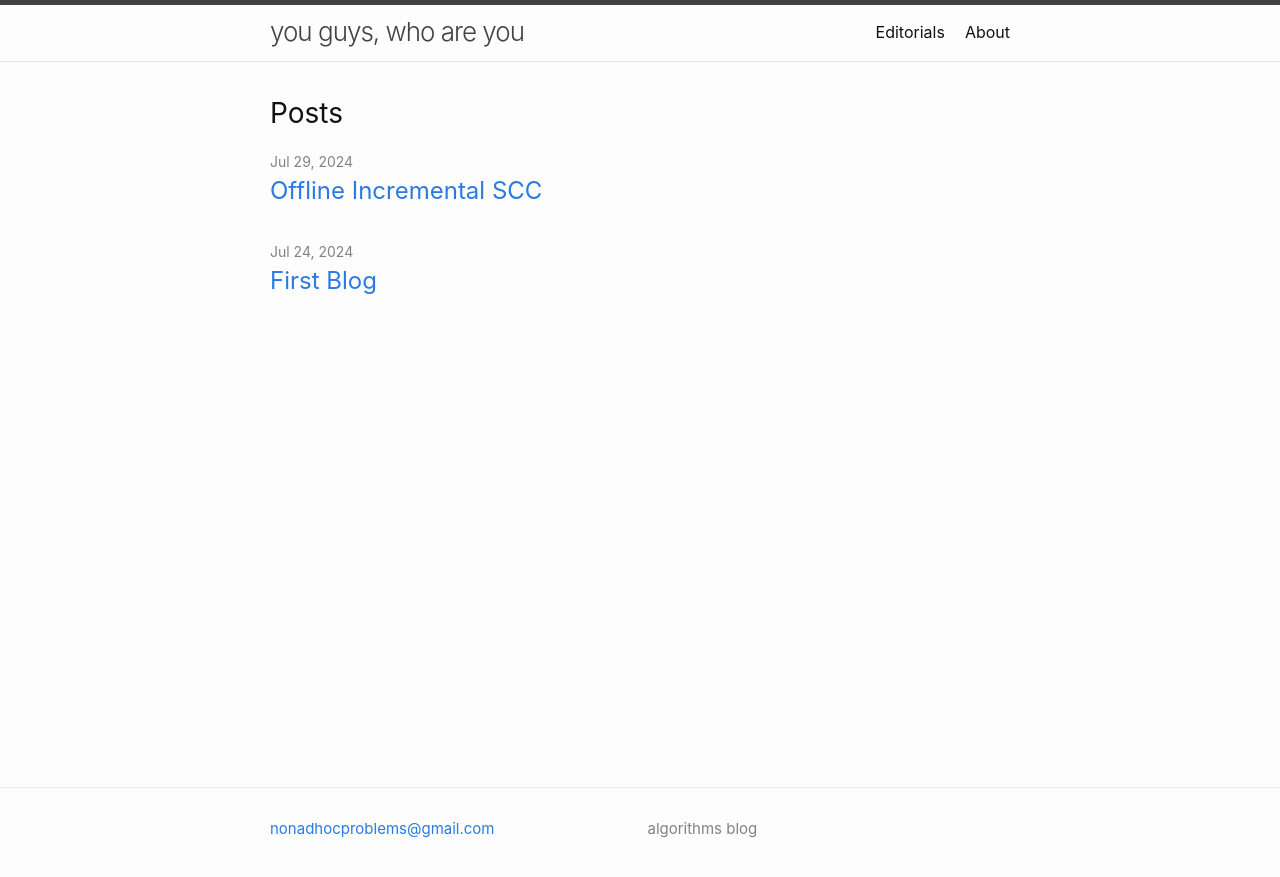
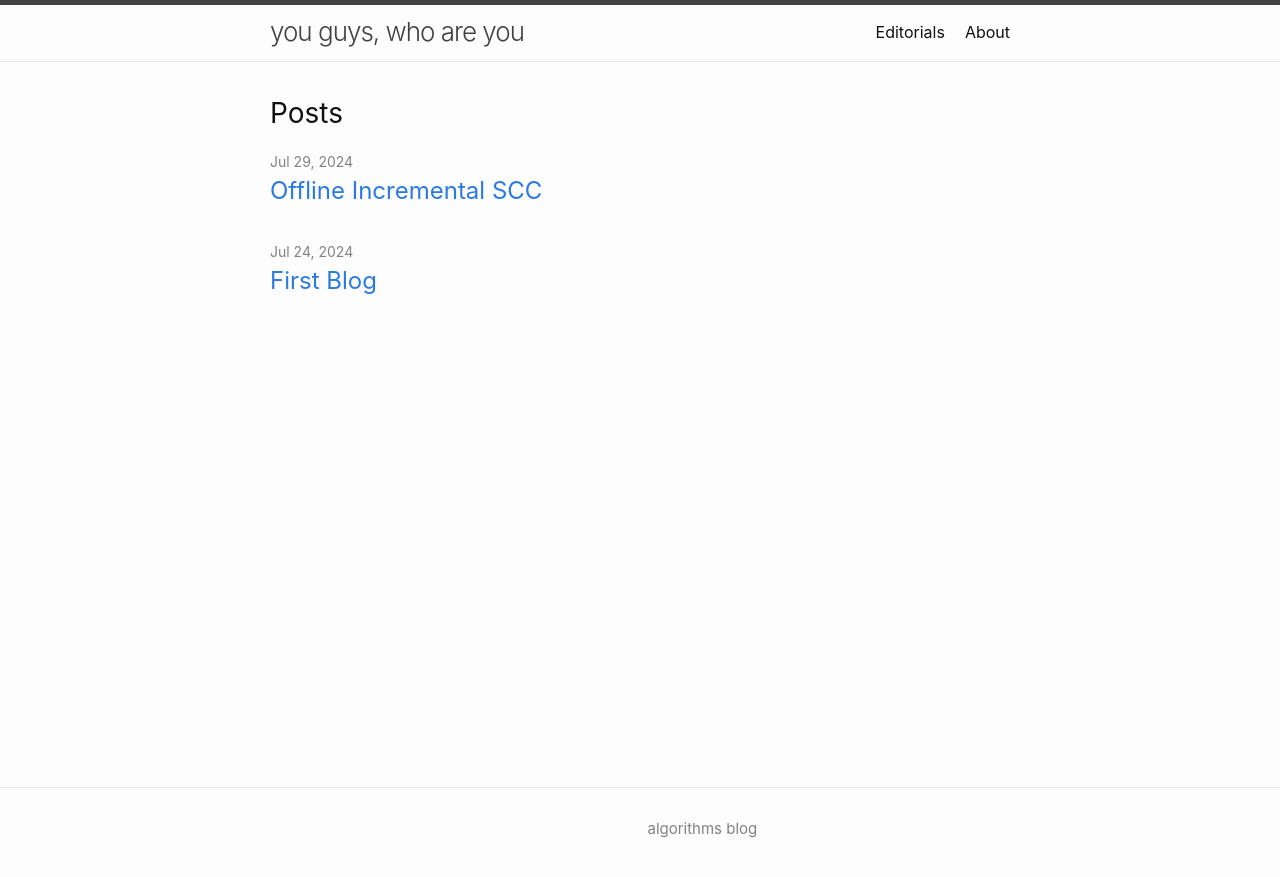
Before and after one commit to you-guys-who-are-you/you-guys-who-are-you.github.io, a Jekyll site: the page built from index.md, in a window 1280 px wide. Shown: the top 877 px of the page. Built offline with Jekyll 4.4.1, drawn with Linux system fonts in a browser that asks for light colours; Markdown is read by kramdown in place of the engine named in the settings.

Commit message:
Update _config.yml

```diff
--- a/_config.yml
+++ b/_config.yml
@@ -21,7 +21,7 @@
 title: you guys, who are you
 author:
 markdown: CommonMarkGhPages
-email: nonadhocproblems@gmail.com
+email:
 description: >- # this means to ignore newlines until "baseurl:"
   algorithms blog
 baseurl: "" # the subpath of your site, e.g. /blog
```
